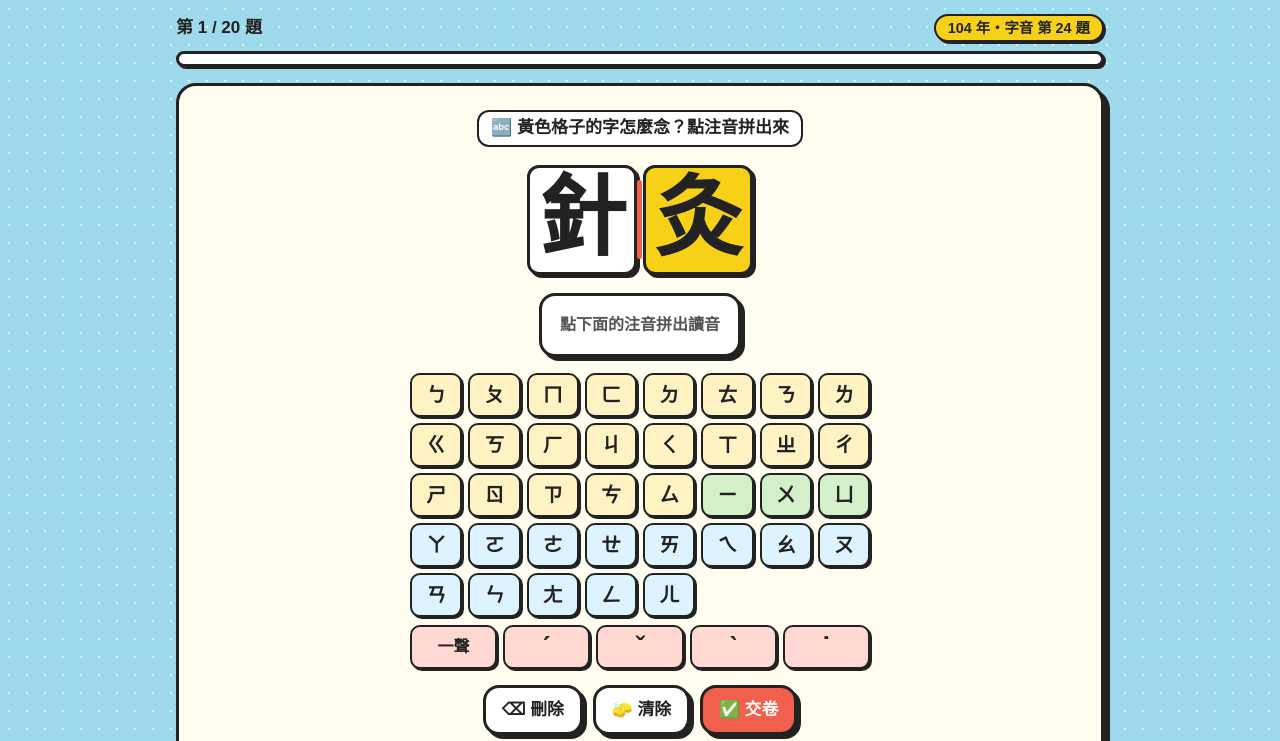
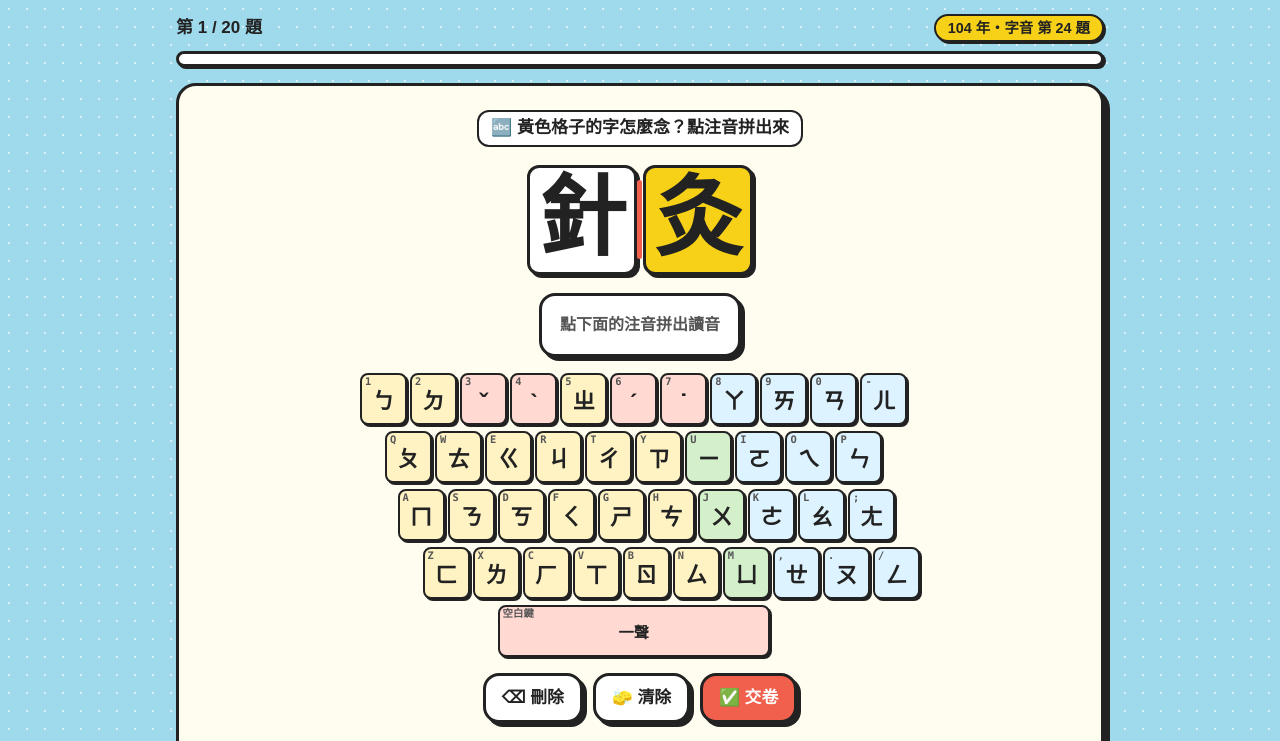
Before and after one commit to laierin615/anzhen-magic-academy, a plain HTML site: page language/index.html in a window 1280 px wide. Both pictures are taken after a click on the button "✨ 開始練習". Shown: the part 324-1065 px from the top of the page. Drawn offline with Linux system fonts and the light colour scheme; a web font is replaced by a local one.

Commit message:
語文教室：注音鍵盤改成電腦大千式排列，支援實體鍵盤輸入
Co-Authored-By: Claude Opus 5.5 <noreply@anthropic.com>

```diff
--- a/language/index.html
+++ b/language/index.html
@@ -100,12 +100,17 @@
     border: var(--bd); border-radius: 16px; background: #fff; box-shadow: var(--sh); font-size: 2.2rem; font-weight: 900; letter-spacing: .06em; }
   .zy-input .ph { font-size: 1rem; color: var(--ink-2); letter-spacing: 0; }
   .zy-input .t1 { font-size: .85rem; background: #FFE1DC; border: 2px solid var(--ink); border-radius: 8px; padding: 0 6px; margin-left: 6px; letter-spacing: 0; }
-  .kb { display: grid; grid-template-columns: repeat(8, 1fr); gap: 6px; max-width: 460px; margin: 16px auto 0; }
-  .kb.tones { grid-template-columns: repeat(5, 1fr); margin-top: 8px; }
-  .kb button { min-height: 44px; border: 2.5px solid var(--ink); border-radius: 10px; box-shadow: 2px 2px 0 var(--ink); font-size: 1.25rem; font-weight: 900; padding: 0; background: #fff; }
+  /* 大千式排列：與電腦鍵盤相同，每列錯位（以 1/4 鍵寬為單位） */
+  .kb { display: grid; grid-template-columns: repeat(45, 1fr); column-gap: 3px; row-gap: 6px; max-width: 560px; margin: 16px auto 0; }
+  .kb button { position: relative; grid-column: span 4; min-width: 0; min-height: 46px; border: 2px solid var(--ink); border-radius: 8px; box-shadow: 2px 2px 0 var(--ink); font-size: 1.15rem; font-weight: 900; padding: 8px 0 0; background: #fff; line-height: 1.1; }
+  .kb button small { position: absolute; top: 1px; left: 3px; font-size: .55rem; font-weight: 700; color: var(--ink-2); font-family: ui-monospace, Menlo, monospace; }
+  .kb .space { grid-column: 12 / span 22; font-size: .95rem; padding-top: 6px; }
+  .kb button.hit { transform: translate(2px, 2px); box-shadow: none; }
+  @media (min-width: 521px) { .kb button { font-size: 1.4rem; min-height: 52px; } .kb button small { font-size: .65rem; } }
+  @media (max-width: 420px) { .kb { margin-left: -12px; margin-right: -12px; column-gap: 2px; } }
   .kb button:active { transform: translate(2px, 2px); box-shadow: none; }
   .meta { scroll-margin-top: 72px; }
-  .kb .g1 { background: #FFF3C4; } .kb .g2 { background: #D3F0CB; } .kb .g3 { background: #DDF3FF; } .kb .g4 { background: #FFD9D2; font-size: 1.7rem; line-height: 1; } .kb .g4.first { font-size: 1rem; }
+  .kb .g1 { background: #FFF3C4; } .kb .g2 { background: #D3F0CB; } .kb .g3 { background: #DDF3FF; } .kb .g4 { background: #FFD9D2; font-size: 1.6rem; } .kb .g4.space { font-size: .95rem; }
 
   /* 自動批改結果 */
   .verdict { display: inline-block; margin-top: 18px; padding: 4px 18px; border: var(--bd); border-radius: 14px; box-shadow: var(--sh); font-weight: 900; font-size: 1.25rem; }
@@ -266,8 +271,7 @@
       <div id="kbZone" hidden>
         <div class="zy-input" id="zyInput" aria-live="polite"></div>
         <div id="kbKeys">
-          <div class="kb" id="kb" role="group" aria-label="注音符號鍵盤"></div>
-          <div class="kb tones" id="kbTones" role="group" aria-label="聲調"></div>
+          <div class="kb" id="kb" role="group" aria-label="注音鍵盤（大千式，與電腦鍵盤位置相同）"></div>
           <div class="tool-row">
             <button class="btn btn-ghost" id="kbBack" type="button">⌫ 刪除</button>
             <button class="btn btn-ghost" id="kbClear" type="button">🧽 清除</button>
@@ -507,6 +511,10 @@
         e.preventDefault();
         if (run.revealed) $('nextBtn').click(); else if (it.t === '形') $('submitPad').click(); else $('submitKb').click();
       } else if (e.key === 'Backspace' && !run.revealed && it.t === '音') { e.preventDefault(); kbBackspace(); }
+      else if (it.t === '音' && !run.revealed && KEYMAP[e.code] && !e.ctrlKey && !e.metaKey && !e.altKey) {
+        e.preventDefault();
+        var kb = KEYMAP[e.code]; kb.click(); kb.classList.add('hit'); setTimeout(function () { kb.classList.remove('hit'); }, 120);
+      }
       return;
     }
     if ((e.key === ' ' || e.key === 'Enter') && !run.revealed) { e.preventDefault(); reveal(); }
@@ -620,20 +628,43 @@
   });
 
   // ---------- 字音：注音鍵盤 ----------
-  var SYMS = 'ㄅㄆㄇㄈㄉㄊㄋㄌㄍㄎㄏㄐㄑㄒㄓㄔㄕㄖㄗㄘㄙㄧㄨㄩㄚㄛㄜㄝㄞㄟㄠㄡㄢㄣㄤㄥㄦ'.split('');
-  var kbSyms = [], kbTone = '', kbToneSet = false;
-  SYMS.forEach(function (c, k) {
-    var b = document.createElement('button'); b.type = 'button'; b.textContent = c;
-    b.className = k < 21 ? 'g1' : k < 24 ? 'g2' : 'g3';
-    b.addEventListener('click', function () { if (!run || run.revealed) return; if (kbSyms.length < 4) kbSyms.push(c); kbShow(); });
-    $('kb').appendChild(b);
+  // 大千式：[按鍵代碼, 鍵帽字, 注音]
+  var KB_ROWS = [
+    [['Digit1','1','ㄅ'],['Digit2','2','ㄉ'],['Digit3','3','ˇ'],['Digit4','4','ˋ'],['Digit5','5','ㄓ'],['Digit6','6','ˊ'],['Digit7','7','˙'],['Digit8','8','ㄚ'],['Digit9','9','ㄞ'],['Digit0','0','ㄢ'],['Minus','-','ㄦ']],
+    [['KeyQ','Q','ㄆ'],['KeyW','W','ㄊ'],['KeyE','E','ㄍ'],['KeyR','R','ㄐ'],['KeyT','T','ㄔ'],['KeyY','Y','ㄗ'],['KeyU','U','ㄧ'],['KeyI','I','ㄛ'],['KeyO','O','ㄟ'],['KeyP','P','ㄣ']],
+    [['KeyA','A','ㄇ'],['KeyS','S','ㄋ'],['KeyD','D','ㄎ'],['KeyF','F','ㄑ'],['KeyG','G','ㄕ'],['KeyH','H','ㄘ'],['KeyJ','J','ㄨ'],['KeyK','K','ㄜ'],['KeyL','L','ㄠ'],['Semicolon',';','ㄤ']],
+    [['KeyZ','Z','ㄈ'],['KeyX','X','ㄌ'],['KeyC','C','ㄏ'],['KeyV','V','ㄒ'],['KeyB','B','ㄖ'],['KeyN','N','ㄙ'],['KeyM','M','ㄩ'],['Comma',',','ㄝ'],['Period','.','ㄡ'],['Slash','/','ㄥ']]
+  ];
+  var ROW_START = [1, 3, 4, 6];   // 每列起點（1/4 鍵寬），模擬實體鍵盤的錯位
+  var TONES = { 'ˊ': '二聲', 'ˇ': '三聲', 'ˋ': '四聲', '˙': '輕聲' };
+  var INITIALS = 'ㄅㄆㄇㄈㄉㄊㄋㄌㄍㄎㄏㄐㄑㄒㄓㄔㄕㄖㄗㄘㄙ', MEDIALS = 'ㄧㄨㄩ';
+  var kbSyms = [], kbTone = '', kbToneSet = false, KEYMAP = {};
+  function kbPress(v) {
+    if (!run || run.revealed) return;
+    if (v === '' || TONES[v]) { kbTone = v; kbToneSet = true; }
+    else if (kbSyms.length < 4) kbSyms.push(v);
+    kbShow();
+  }
+  KB_ROWS.forEach(function (row, ri) {
+    row.forEach(function (k, ci) {
+      var b = document.createElement('button'); b.type = 'button';
+      b.innerHTML = '<small>' + esc(k[1]) + '</small>' + esc(k[2]);
+      b.className = TONES[k[2]] ? 'g4' : INITIALS.indexOf(k[2]) >= 0 ? 'g1' : MEDIALS.indexOf(k[2]) >= 0 ? 'g2' : 'g3';
+      b.style.gridRow = String(ri + 1);
+      b.style.gridColumn = (ROW_START[ri] + ci * 4) + ' / span 4';
+      b.setAttribute('aria-label', (TONES[k[2]] || k[2]) + '（' + k[1] + ' 鍵）');
+      b.addEventListener('click', function () { kbPress(k[2]); });
+      KEYMAP[k[0]] = b;
+      $('kb').appendChild(b);
+    });
   });
-  [['一聲', ''], ['ˊ', 'ˊ'], ['ˇ', 'ˇ'], ['ˋ', 'ˋ'], ['˙', '˙']].forEach(function (t) {
-    var b = document.createElement('button'); b.type = 'button'; b.className = 'g4' + (t[0] === '一聲' ? ' first' : ''); b.textContent = t[0];
-    b.setAttribute('aria-label', t[0] === '一聲' ? '一聲' : t[0] === 'ˊ' ? '二聲' : t[0] === 'ˇ' ? '三聲' : t[0] === 'ˋ' ? '四聲' : '輕聲');
-    b.addEventListener('click', function () { if (!run || run.revealed) return; kbTone = t[1]; kbToneSet = true; kbShow(); });
-    $('kbTones').appendChild(b);
-  });
+  (function () {
+    var b = document.createElement('button'); b.type = 'button'; b.className = 'g4 space';
+    b.innerHTML = '<small>空白鍵</small>一聲'; b.style.gridRow = '5';
+    b.setAttribute('aria-label', '一聲（空白鍵）');
+    b.addEventListener('click', function () { kbPress(''); });
+    KEYMAP.Space = b; $('kb').appendChild(b);
+  })();
   function kbValue() { return kbTone === '˙' ? '˙' + kbSyms.join('') : kbSyms.join('') + kbTone; }
   function kbShow() {
     var v = kbValue();
```
